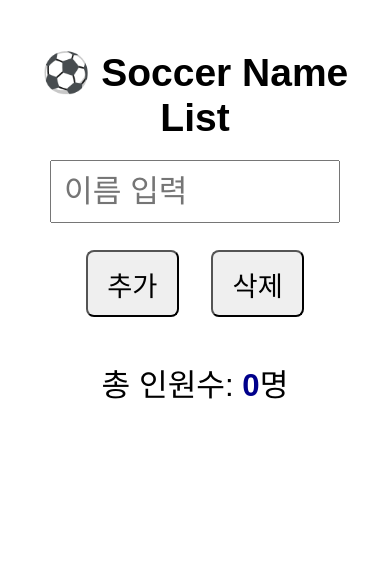
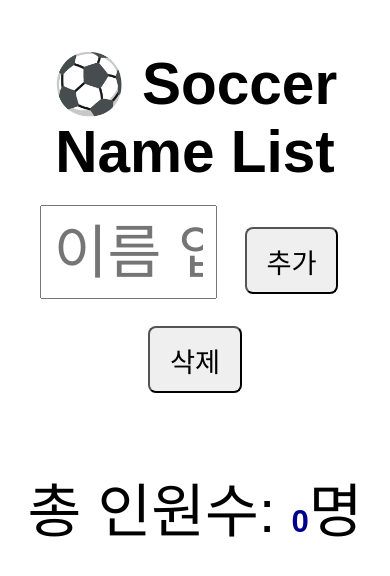
Before and after one commit to JunseungKim-study/soccer-namelist, a plain HTML site: page index.html in a window 390 px wide. Drawn offline with Linux system fonts and the light colour scheme; no server answers.

Commit message:
Update style.css

```diff
--- a/style.css
+++ b/style.css
@@ -13,8 +13,8 @@ h1 {
 input {
   padding: 12px;
   font-size: 20px;
-  width: 80%;
-  max-width: 400px;
+  width: 40%;
+  max-width: 200px;
   margin-bottom: 15px;
 }
 
@@ -34,16 +34,16 @@ button {
 /* 📱 모바일 전용 (가로폭 600px 이하) */
 @media (max-width: 600px) {
   body {
-    font-size: 8vw; /* 전체 글자 크게 */
+    font-size: 15vw; /* 전체 글자 크게 */
   }
   h1 {
-    font-size: 10vw;
+    font-size: 15vw;
   }
   input {
-    font-size: 8vw;   /* 글자 크게 */
+    font-size: 15vw;   /* 글자 크게 */
     padding: 3vw;
-    width: 70%;       /* 입력칸 줄임 */
-    max-width: none;
+    width: 40%;       /* 입력칸 줄임 */
+    max-width: 180px;
   }
   button {
     font-size: 7vw;
```
